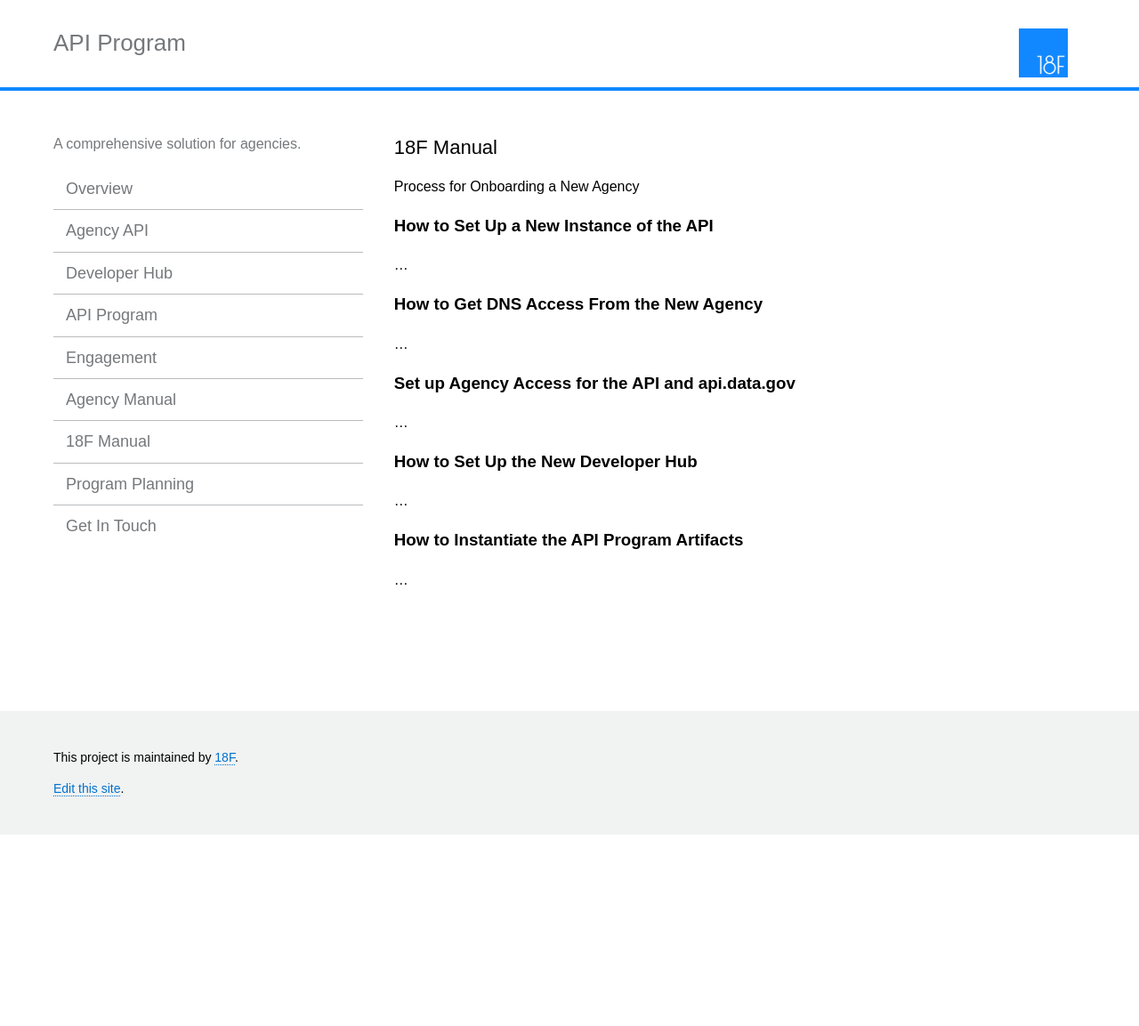
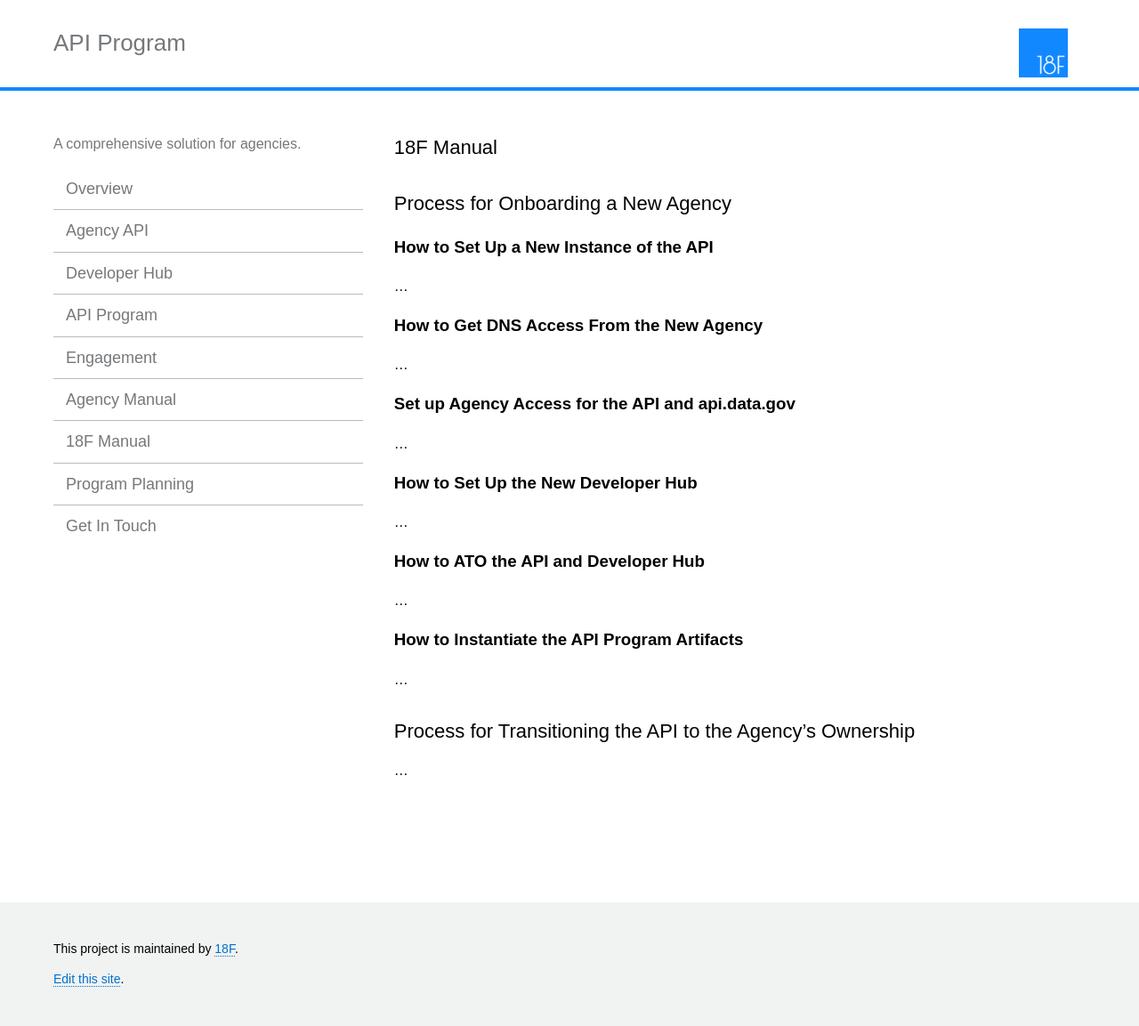
Before and after one commit to 18F/api-program, a Jekyll site: the page built from pages/18f-manual.md, in a window 1280 px wide. Shown: the whole page at 89% size. Built offline with Jekyll 4.4.1, drawn with Linux system fonts in a browser that asks for light colours; before the commit the page ends 938 px from its top, so only the background shows below that.

Commit message:
expanding the outline

```diff
--- a/pages/18f-manual.md
+++ b/pages/18f-manual.md
@@ -4,7 +4,7 @@
 permalink: /18f-manual/
 ---
 
-Process for Onboarding a New Agency
+## Process for Onboarding a New Agency
 
 
 ### How to Set Up a New Instance of the API
@@ -23,6 +23,15 @@
 
 ...
 
+
+### How to ATO the API and Developer Hub
+
+...
+
 ### How to Instantiate the API Program Artifacts
 
 ...
+
+## Process for Transitioning the API to the Agency's Ownership
+
+...
```
